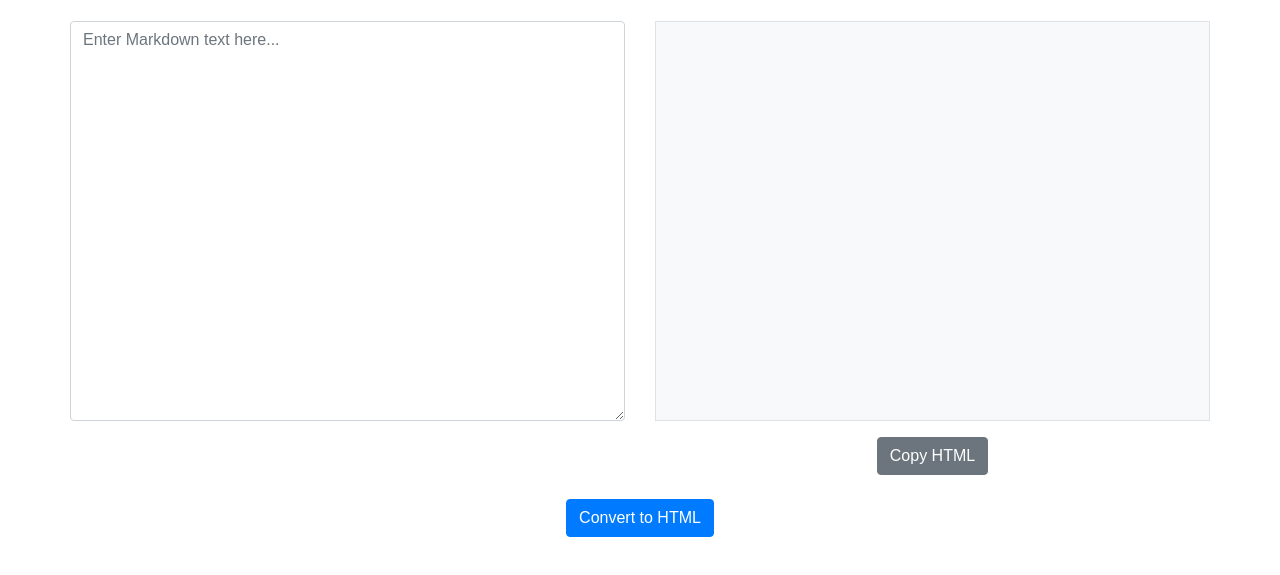
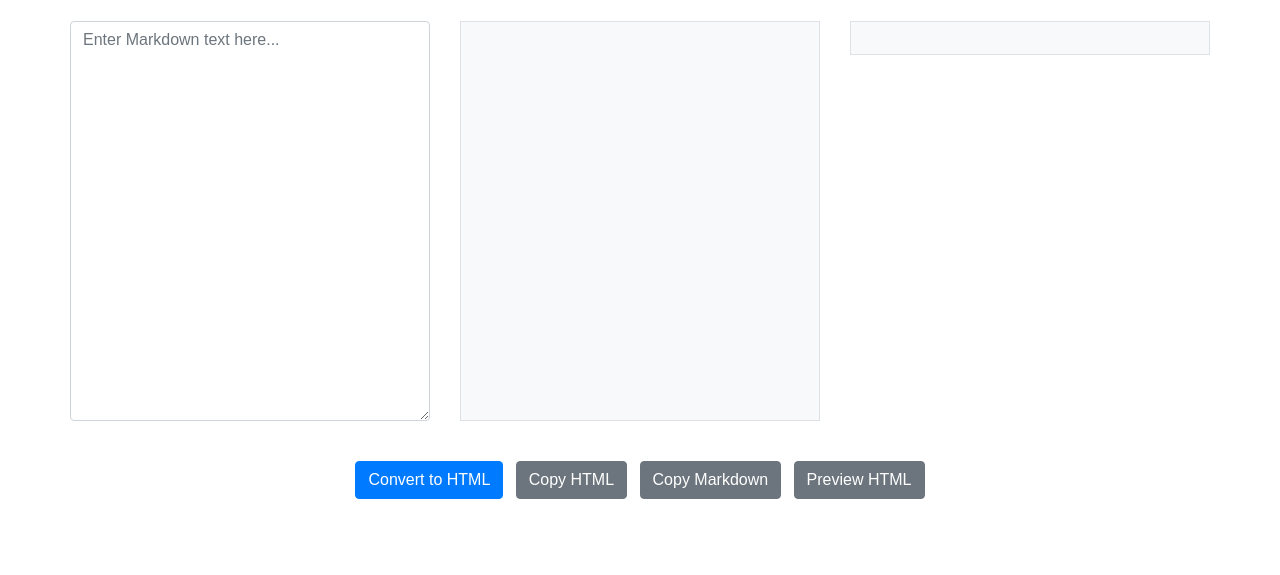
Before and after one commit to Harshit2012/QuillForge, a plain HTML site: page index.html in a window 1280 px wide. Shown: the part 607-1182 px from the top of the page. After the commit the page ends 1156 px from the top, so only its background shows below. Drawn offline with nearby package versions, Linux system fonts and the light colour scheme.

Commit message:
Add divs and buttons
Added div to preview the html and copy markdown button and preview html button.

```diff
--- a/index.html
+++ b/index.html
@@ -70,19 +70,21 @@
     <div id="converter" class="container mt-5">
         <h2 class="text-center mb-4">Markdown to HTML Converter</h2>
         <div class="row">
-            <div class="col-md-6">
-                <textarea id="markdown-input" class="form-control" rows="15"
-                    placeholder="Enter Markdown text here..."></textarea>
+            <div class="col-md-4">
+                <textarea id="markdown-input" class="form-control" rows="15" placeholder="Enter Markdown text here..."></textarea>
             </div>
-            <div class="col-md-6">
+            <div class="col-md-4">
                 <pre id="html-output" class="border p-3 bg-light"></pre>
-                <div class="text-center mt-3">
-                    <button id="copy-button" class="btn btn-secondary">Copy HTML</button>
-                </div>
+            </div>
+            <div class="col-md-4">
+                <div id="html-preview" class="border p-3 bg-light"></div>
             </div>
         </div>
         <div class="text-center mt-4">
             <button id="convert-button" class="btn btn-primary">Convert to HTML</button>
+            <button id="copy-html-button" class="btn btn-secondary ml-2">Copy HTML</button>
+            <button id="copy-markdown-button" class="btn btn-secondary ml-2">Copy Markdown</button>
+            <button id="preview-button" class="btn btn-secondary ml-2">Preview HTML</button>
         </div>
     </div>
     <script src="https://cdn.jsdelivr.net/npm/marked/marked.min.js"></script>
```
